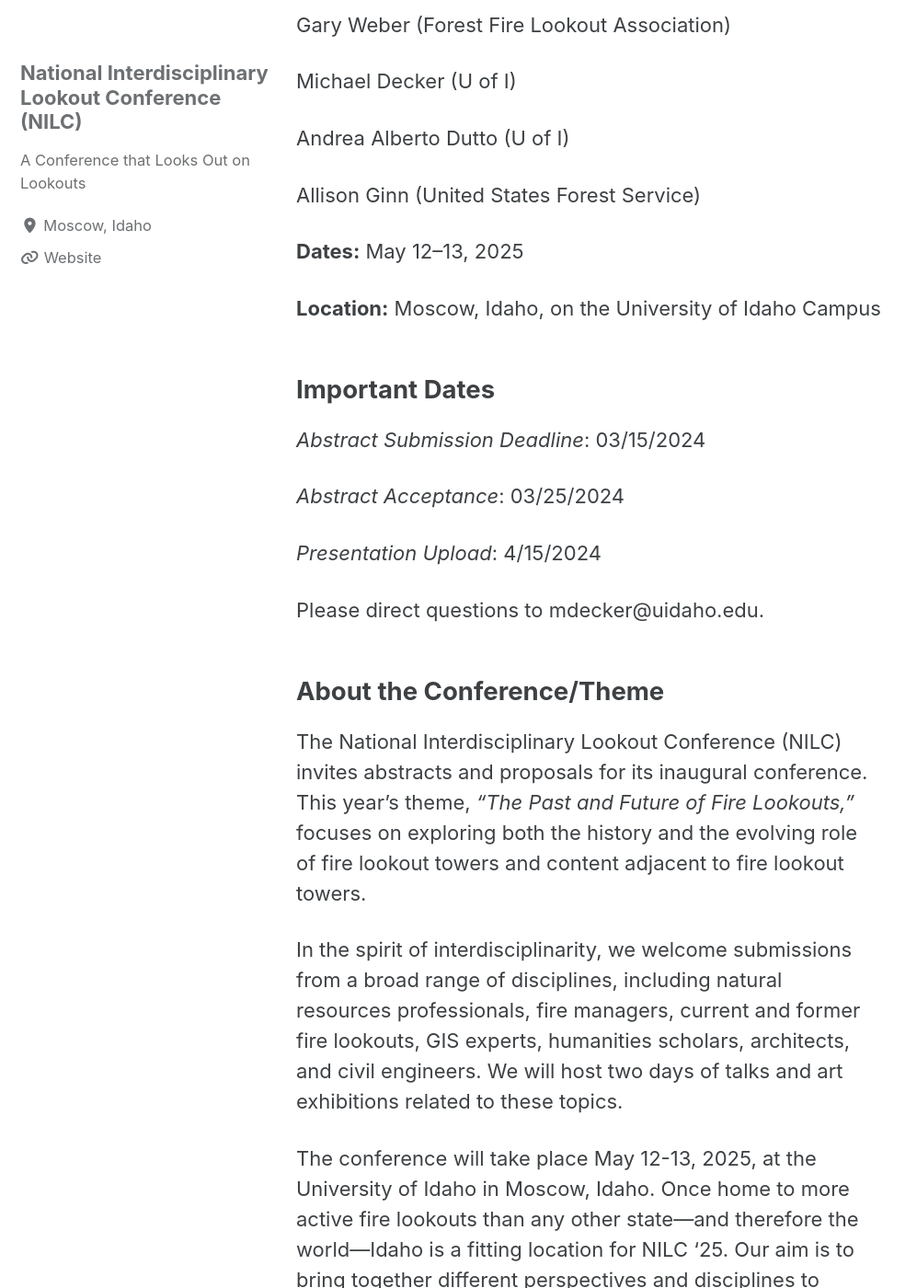
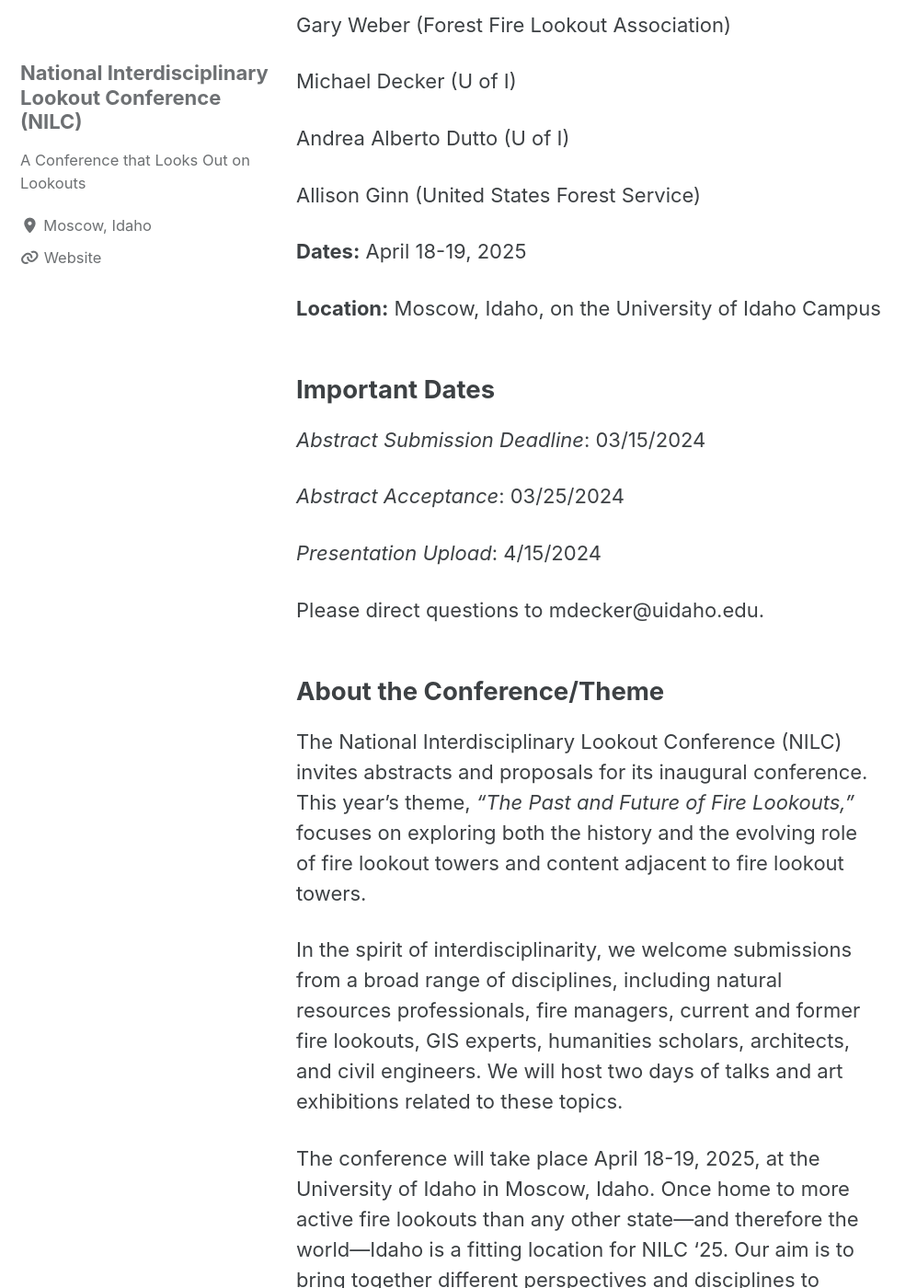
Before and after one commit to lookoutconference/lookoutconference.github.io, a Jekyll site: the page built from pages/about.md, in a window 1280 px wide and 1400 px high, scrolled down 744 px. Shown: the whole window at 92% size, without its empty margins (0-997 px from the left). Built offline with Jekyll 4.4.1, drawn with Linux system fonts in a browser that asks for light colours; cached includes are drawn as plain includes; our own code applies the rules of GitHub Pages for plain Markdown files; some of the changed text lies outside the part shown.

Commit message:
Update about.md

```diff
--- a/pages/about.md
+++ b/pages/about.md
@@ -26,7 +26,7 @@
 
 Allison Ginn (United States Forest Service)
 
-**Dates:** May 12–13, 2025
+**Dates:** April 18-19, 2025
 
 **Location:** Moscow, Idaho, on the University of Idaho Campus
 
@@ -47,7 +47,7 @@
 
 In the spirit of interdisciplinarity, we welcome submissions from a broad range of disciplines, including natural resources professionals, fire managers, current and former fire lookouts, GIS experts, humanities scholars, architects, and civil engineers. We will host two days of talks and art exhibitions related to these topics.
 
-The conference will take place May 12-13, 2025, at the University of Idaho in Moscow, Idaho. Once home to more active fire lookouts than any other state—and therefore the world—Idaho is a fitting location for NILC ‘25. Our aim is to bring together different perspectives and disciplines to shape the future of fire lookout towers, which remain integral to fire management policies in Idaho and across the American West.
+The conference will take place April 18-19, 2025, at the University of Idaho in Moscow, Idaho. Once home to more active fire lookouts than any other state—and therefore the world—Idaho is a fitting location for NILC ‘25. Our aim is to bring together different perspectives and disciplines to shape the future of fire lookout towers, which remain integral to fire management policies in Idaho and across the American West.
 
 **A full conference schedule will be posted in March once presentation submissions are finalized.**
 
```
